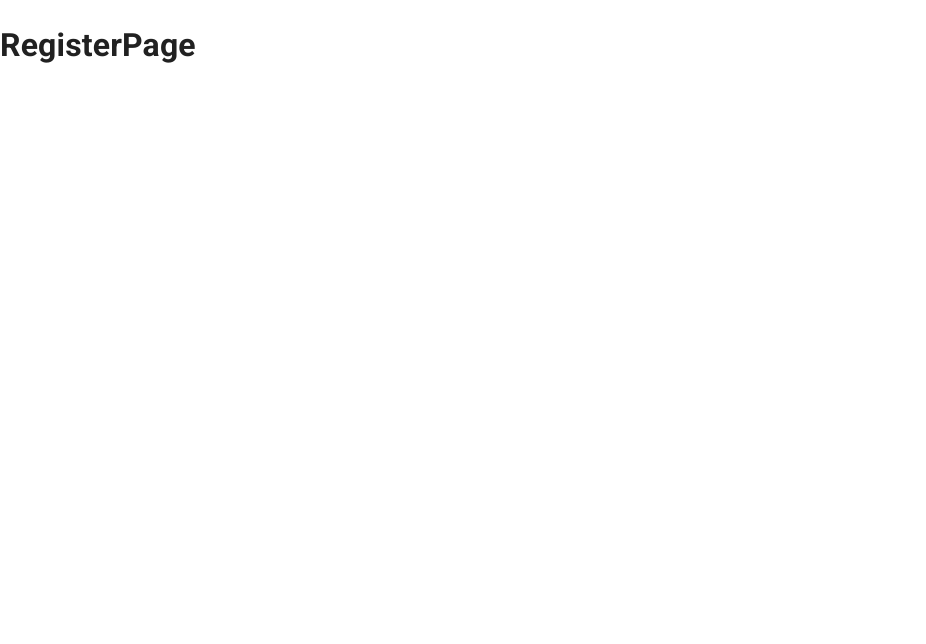
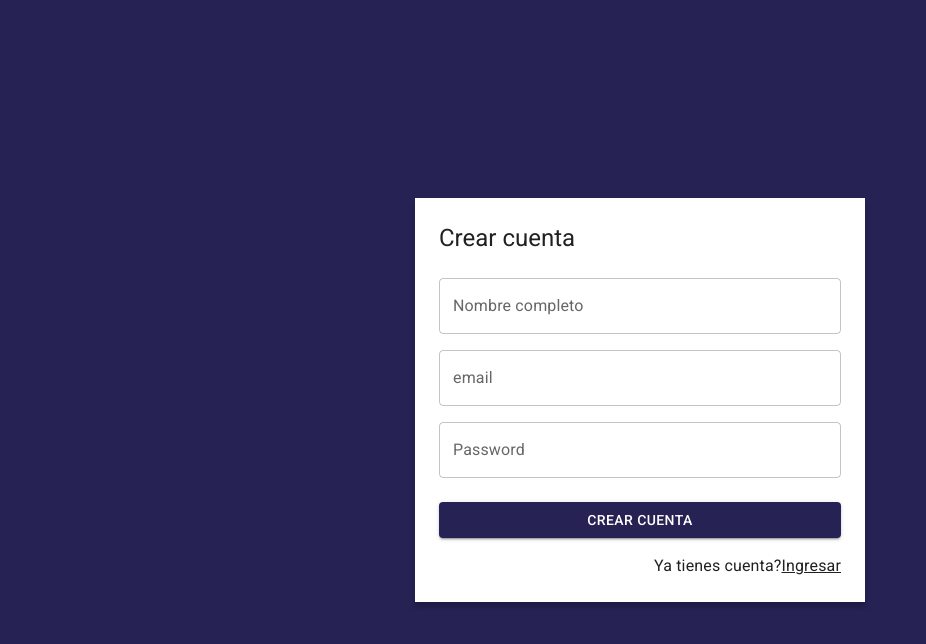
Before and after one commit to earvin11/JournalApp-ReduxToolkit-ReactJS, a React (Vite) app: page /auth/register in a window 1280 px wide. Shown: the top 644 px of the page, without its empty margins (0-926 px from the left). Built offline with nearby package versions, Linux system fonts and the light colour scheme.

Commit message:
RegisterPage added

```diff
--- a/src/auth/pages/LoginPage.jsx
+++ b/src/auth/pages/LoginPage.jsx
@@ -11,7 +11,7 @@
                     <Grid container>
                         <Grid item xs={ 12 } sx={{ mt: 2 }}>
                             <TextField
-                                label="email"
+                                label="Email"
                                 type="email"
                                 placeholder='email@gmail.com'
                                 fullWidth
@@ -20,7 +20,7 @@
 
                         <Grid item xs={ 12 } sx={{ mt: 2 }}>
                             <TextField
-                                label="password"
+                                label="Password"
                                 type="password"
                                 placeholder='Password'
                                 fullWidth
--- a/src/auth/pages/RegisterPage.jsx
+++ b/src/auth/pages/RegisterPage.jsx
@@ -1,8 +1,62 @@
+import { Link as RouterLink } from 'react-router-dom'
+import { Google } from '@mui/icons-material';
+import { Button, Grid, Link, TextField, Typography } from '@mui/material';
+import { AuthLayout } from '../layout/AuthLayout';
 
 export const RegisterPage = () => {
     return(
-        <>
-            <h1>RegisterPage</h1>
-        </>
+
+        <AuthLayout title="Crear cuenta">
+                <form>
+                    <Grid container>
+                        <Grid item xs={ 12 } sx={{ mt: 2 }}>
+                            <TextField
+                                label="Nombre completo"
+                                type="text"
+                                placeholder='Nombre completo'
+                                fullWidth
+                            />
+                        </Grid>
+
+                        <Grid item xs={ 12 } sx={{ mt: 2 }}>
+                            <TextField
+                                label="email"
+                                type="Email"
+                                placeholder='email@gmail.com'
+                                fullWidth
+                            />
+                        </Grid>
+
+                        <Grid item xs={ 12 } sx={{ mt: 2 }}>
+                            <TextField
+                                label="Password"
+                                type="password"
+                                placeholder='Password'
+                                fullWidth
+                            />
+                        </Grid>
+
+                        <Grid container spacing={ 2 } sx={{ mb: 2, mt: 1 }}>
+                            <Grid item xs={ 12 }>
+                                <Button variant='contained' fullWidth>
+                                    Crear cuenta
+                                </Button>
+                            </Grid>
+
+                        </Grid>
+
+                        <Grid container direction="row" justifyContent="end">
+                            <Typography>Ya tienes cuenta?</Typography>
+                            <Link component={ RouterLink } color="inherit" to="/auth/login">
+                                 Ingresar
+                            </Link>
+                        </Grid>
+
+                    </Grid>
+
+                </form>
+        </AuthLayout>
+
+
     )
 }
```
